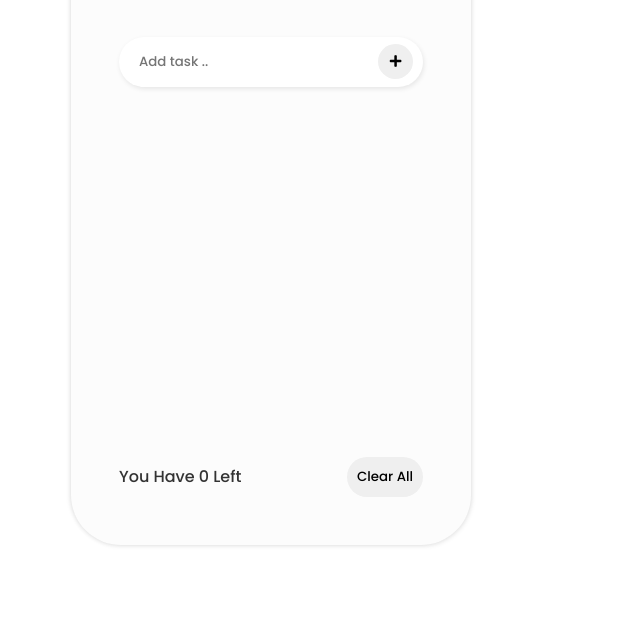
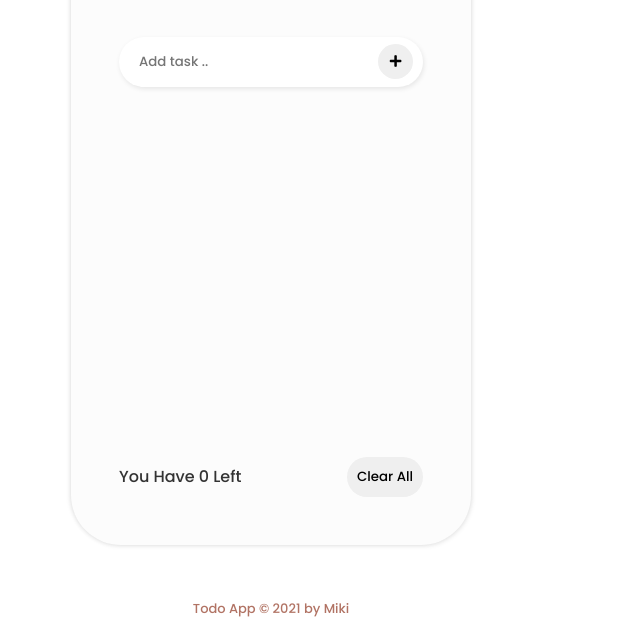
Before and after one commit to milkyascodes/todo-app-light-dark-mode, a plain HTML site: page index.html in a window 1280 px wide. Shown: the part 171-800 px from the top of the page, without its empty margins (369-1009 px from the left). Drawn offline with Linux system fonts and the light colour scheme.

Commit message:
added copyright

```diff
--- a/index.html
+++ b/index.html
@@ -29,6 +29,7 @@
             <button id="clear">Clear All</button>
         </div>
     </div>
+    <footer><span>Todo App &copy; 2021 by Miki</span></footer>
 
     <script src="./app.js"></script>
 </body>
--- a/style.css
+++ b/style.css
@@ -130,3 +130,12 @@ li i:hover {
   justify-content: space-between;
   color: #333;
 }
+footer {
+  position: absolute;
+  bottom: 10px;
+  font-size: 14px;
+  color: rgb(177, 115, 100);
+}
+footer span {
+  font-size: 13px;
+}
```
